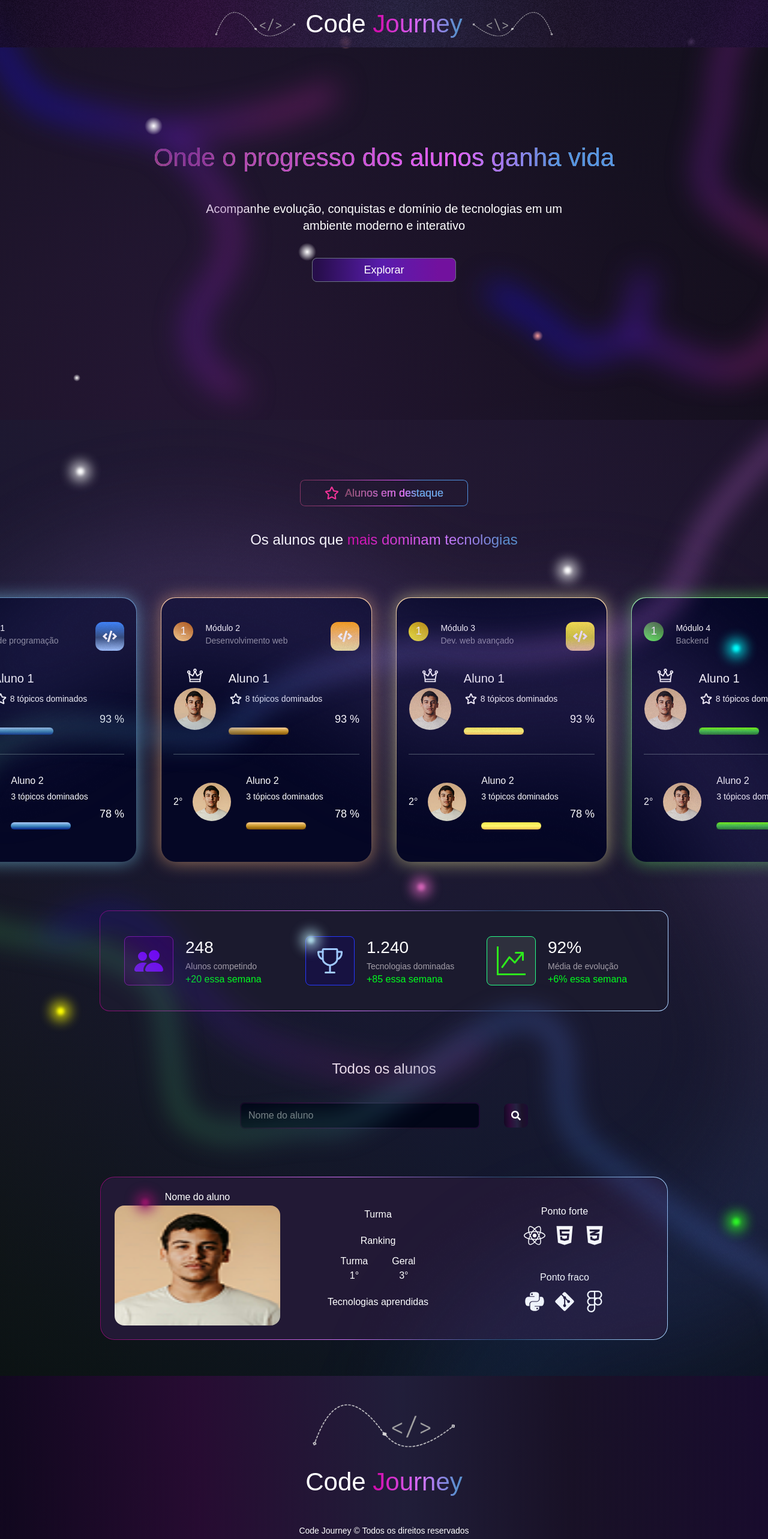
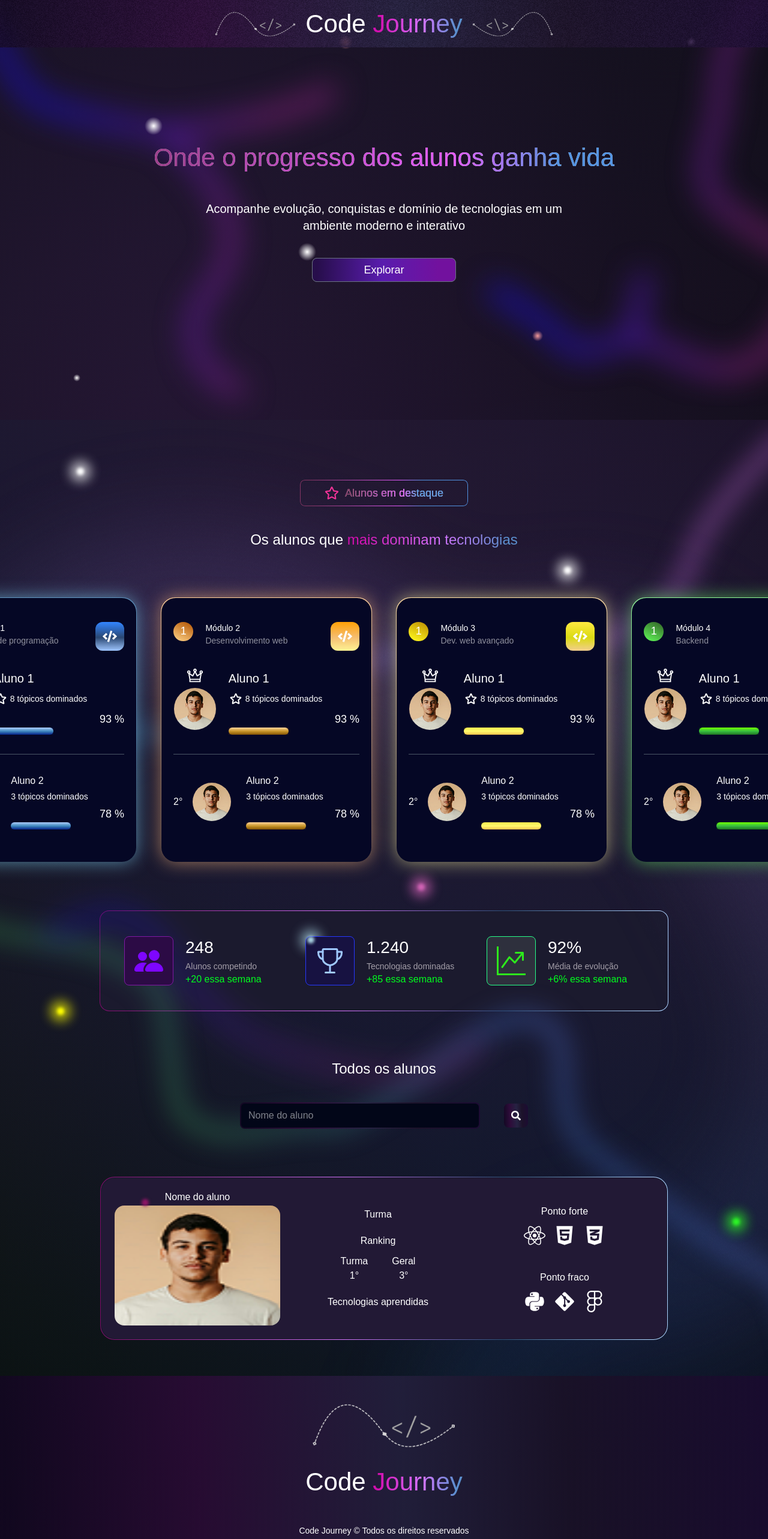
Before and after one commit to wendellcs/Code-Journey, a React (Vite) app: page / in a window 1280 px wide. Shown: the top 2566 px of the page at 60% size. Built offline with nearby package versions, Linux system fonts and the light colour scheme; a web font is replaced by a local one.

Commit message:
fix: fix elements z-index

```diff
--- a/src/Components/Banner/index.tsx
+++ b/src/Components/Banner/index.tsx
@@ -2,19 +2,20 @@ import { Aurora } from "../Aurora"
 
 export const Banner = () => {
     return (
-        <section className="text-center flex justify-center flex-col gap-10 overflow-hidden aurora-container h-175 relative bg-[radial-gradient(61.31%_274.2%_at_20.24%_87.15%,rgba(100,46,136,0.1)_0%,rgba(102,102,102,0)_100%)]" >
+        <section className="text-center flex justify-center flex-col overflow-hidden aurora-container h-175 relative bg-[radial-gradient(61.31%_274.2%_at_20.24%_87.15%,rgba(100,46,136,0.1)_0%,rgba(102,102,102,0)_100%)]" >
             <Aurora type={'two'} className={'top-0 left-0 animate-float-left'} />
 
-            <h1 className="text-[42px] text-center font-medium text-secondary-gradient">Onde o progresso dos alunos ganha vida</h1>
-            <h2 className="text-xl">Acompanhe evolução, conquistas e domínio de tecnologias em um <br />ambiente moderno e interativo</h2>
-            <button className="btn w-60 h-10 mx-auto btn-gradient">Explorar</button>
-
+            <div className="relative z-10 flex gap-10 flex-col">
+                <h1 className="text-[42px] text-center font-medium text-secondary-gradient">Onde o progresso dos alunos ganha vida</h1>
+                <h2 className="text-xl">Acompanhe evolução, conquistas e domínio de tecnologias em um <br />ambiente moderno e interativo</h2>
+                <button className="btn w-60 h-10 mx-auto btn-gradient">Explorar</button>
+            </div>
             <Aurora type={'one'} className={'top-0 right-0 animate-float'} />
 
             <div
                 className="absolute inset-0"
                 style={{
-                background: `
+                    background: `
                     radial-gradient(15px 15px at 20% 30%, white, transparent),
                     radial-gradient(9px 9px at 70% 80%, #f59a9a, transparent),
                     radial-gradient(12px 12px at 45% 10%, #f59a9a, transparent),
--- a/src/Components/Students/index.tsx
+++ b/src/Components/Students/index.tsx
@@ -3,7 +3,7 @@ import { StudentCard } from "../StudentCard";
 
 export const Students = () => {
     return (
-        <section className="mt-20">
+        <section className="mt-20 relative z-1">
             <h2 className="text-2xl">Todos os alunos</h2>
 
             <div className="flex items-center gap-10 justify-center mt-10">
--- a/src/Pages/Home/index.tsx
+++ b/src/Pages/Home/index.tsx
@@ -97,22 +97,22 @@ export const Home = () => {
                 <Aurora type={"three"} className="top-0 right-0 animate-float" />
                 <Aurora type={"four"} className="animate-float" />
 
-                <Star starType = {{size: 'big', color: 'white', position_top: '5%', position_left: '10%'}}/>
-                <Star starType = {{size: 'big', color: 'white', position_top: '15.4%', position_left: '73.4%'}}/>
-                <Star starType = {{size: 'big', color: 'lightblue', position_top: '54%', position_left: '40%'}}/>
-                <Star starType = {{size: 'big', color: 'cyan', position_top: '23.5%', position_left: '95.4%'}}/>
-                <Star starType = {{size: 'big', color: '#2cf725', position_top: '83.5%', position_left: '95.4%'}}/>
-                <Star starType = {{size: 'big', color: '#D263B6', position_top: '48.5%', position_left: '54.4%'}}/>
-                <Star starType = {{size: 'big', color: '#921468', position_top: '81.5%', position_left: '18.4%'}}/>
-                <Star starType = {{size: 'big', color: 'yellow', position_top: '61.5%', position_left: '7.4%'}}/>
+                <Star starType={{ size: 'big', color: 'white', position_top: '5%', position_left: '10%' }} />
+                <Star starType={{ size: 'big', color: 'white', position_top: '15.4%', position_left: '73.4%' }} />
+                <Star starType={{ size: 'big', color: 'lightblue', position_top: '54%', position_left: '40%' }} />
+                <Star starType={{ size: 'big', color: 'cyan', position_top: '23.5%', position_left: '95.4%' }} />
+                <Star starType={{ size: 'big', color: '#2cf725', position_top: '83.5%', position_left: '95.4%' }} />
+                <Star starType={{ size: 'big', color: '#D263B6', position_top: '48.5%', position_left: '54.4%' }} />
+                <Star starType={{ size: 'big', color: '#921468', position_top: '81.5%', position_left: '18.4%' }} />
+                <Star starType={{ size: 'big', color: 'yellow', position_top: '61.5%', position_left: '7.4%' }} />
 
                 <div className="my-10 border-gradient w-70 p-2 m-auto rounded-lg flex gap-2.5 justify-center items-center flex-row">
                     <FaRegStar className="text-2xl text-pink-500" /> <h3 className="text-lg text-secondary-gradient">Alunos em destaque</h3>
                 </div>
 
-                <h2 className="text-2xl">Os alunos que <span className="gradient text-gradient text-2xl">mais dominam tecnologias</span></h2>
+                <h2 className="text-2xl relative z-10">Os alunos que <span className="gradient text-gradient text-2xl">mais dominam tecnologias</span></h2>
 
-                <div className="my-20 px-20 flex gap-10 justify-center">
+                <div className="my-20 px-20 flex gap-10 justify-center relative z-10">
                     {Object.values(students).map((module, index) => (
                         <ModuleCard
                             key={index}
@@ -122,8 +122,8 @@ export const Home = () => {
                 </div>
 
                 <div className="w-min mx-auto rounded-2xl border border-transparent p-10 bg-origin-border [background:linear-gradient(var(--color-metrics-background),var(--color-metrics-background))_padding-box,linear-gradient(90deg,rgba(137,11,114,0.92)_0%,#D773FF_43%,#2E4F78_71%,#ADD2FF_96%)_border-box]">
-                    <div className="text-left flex justify-center gap-10">
-                        <Aurora type={"five"} className="animate-float left-0 rotate-20" />
+                    <Aurora type={"five"} className="animate-float left-0 rotate-20" />
+                    <div className="text-left flex justify-center gap-10 relative z-1">
                         <div className="flex items-center gap-5">
                             <div className="border border-purple-icon-border bg-purple-icon-background rounded-lg">
                                 <BsPeopleFill className="text-5xl m-4 text-purple-icon" />
```
